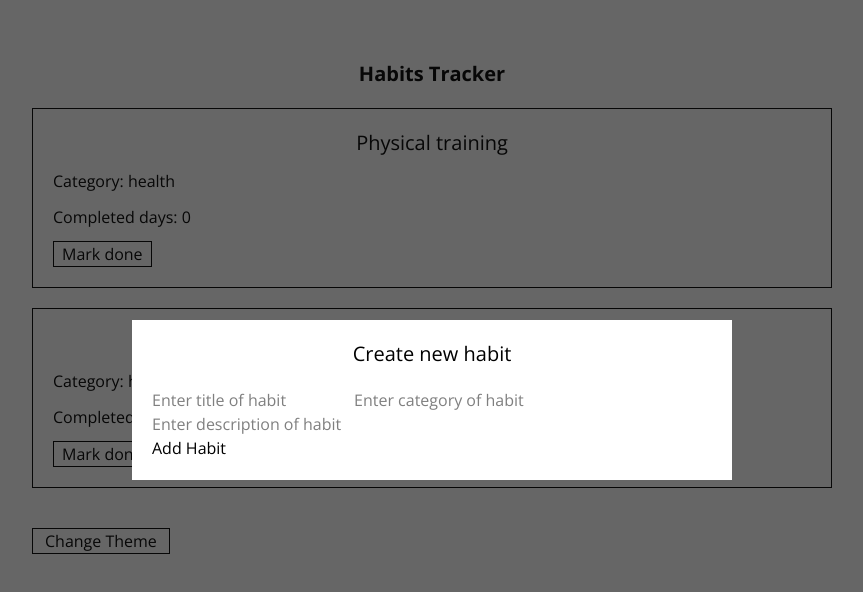
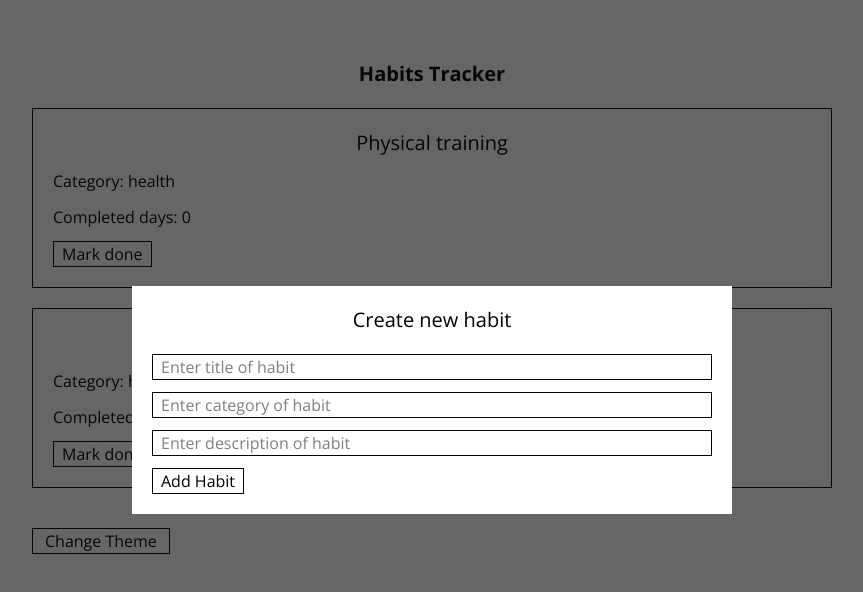
Before and after one commit to Vladimir-Bukhanov/Habits-Tracker, a React (Vite) app: page / in a window 1280 px wide. Shown: the top 592 px of the page, without its empty margins (208-1071 px from the left). Built offline with nearby package versions, Linux system fonts and the light colour scheme.

Commit message:
styles: add styles for HabitForm component

```diff
--- a/src/components/HabitForm.tsx
+++ b/src/components/HabitForm.tsx
@@ -55,6 +55,7 @@ export default function HabitForm({addHabit}: IHabitForm) {
 				<input
 					type="text"
 					name='title'
+					className='outline-0 block w-full text-black border mb-3 px-2'
 					placeholder='Enter title of habit'
 					value={habitFields.title}
 					onChange={handleChange}
@@ -62,6 +63,7 @@ export default function HabitForm({addHabit}: IHabitForm) {
 				<input
 					type="text"
 					name='category'
+					className='outline-0 block w-full text-black border mb-3 px-2'
 					placeholder='Enter category of habit'
 					value={habitFields.category}
 					onChange={handleChange}
@@ -69,13 +71,17 @@ export default function HabitForm({addHabit}: IHabitForm) {
 				<input
 					type="text"
 					name='description'
+					className='outline-0 block w-full text-black border mb-3 px-2'
 					placeholder='Enter description of habit'
 					value={habitFields.description}
 					onChange={handleChange}
 				/>
 			</div>
 
-			<button type='submit'>
+			<button
+				className='border px-2 cursor-pointer hover:bg-gray-200 duration-200'
+				type='submit'
+			>
 				Add Habit
 			</button>
 
```
